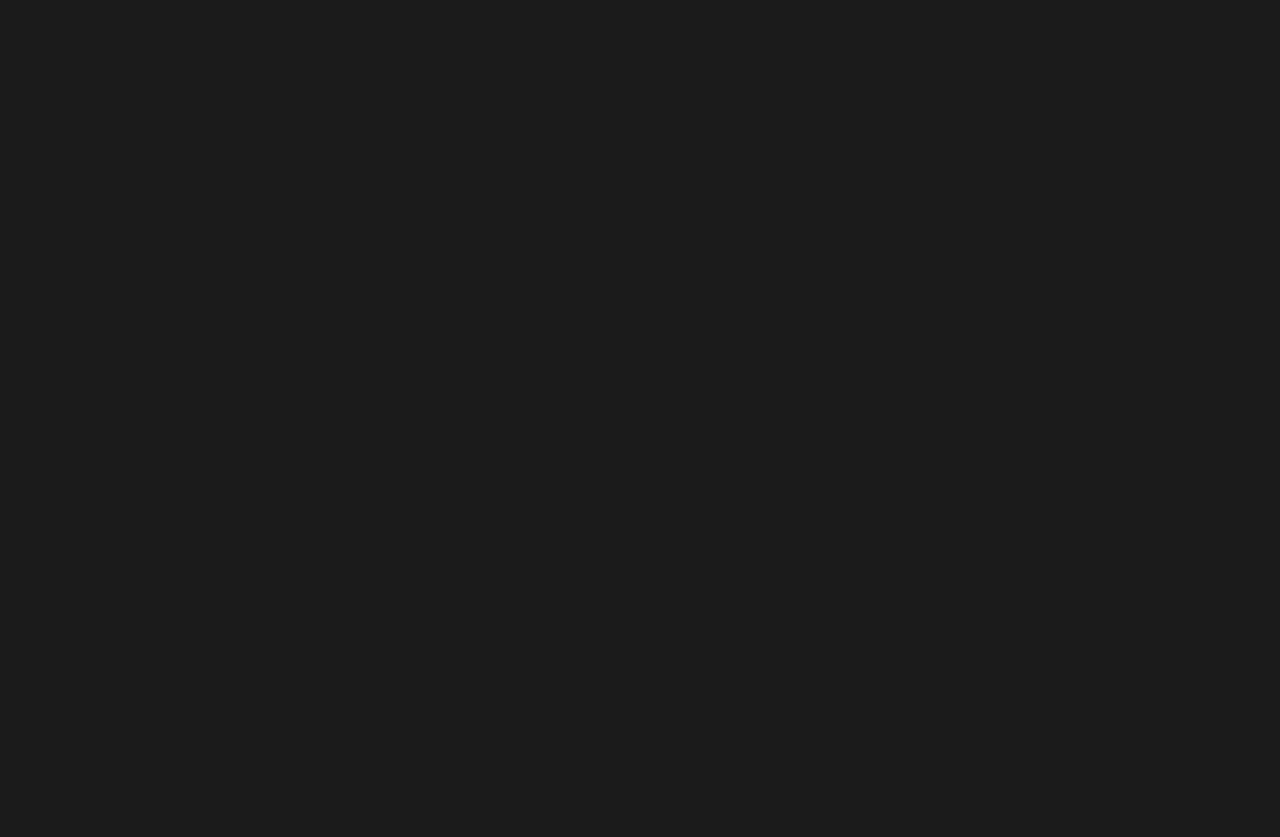
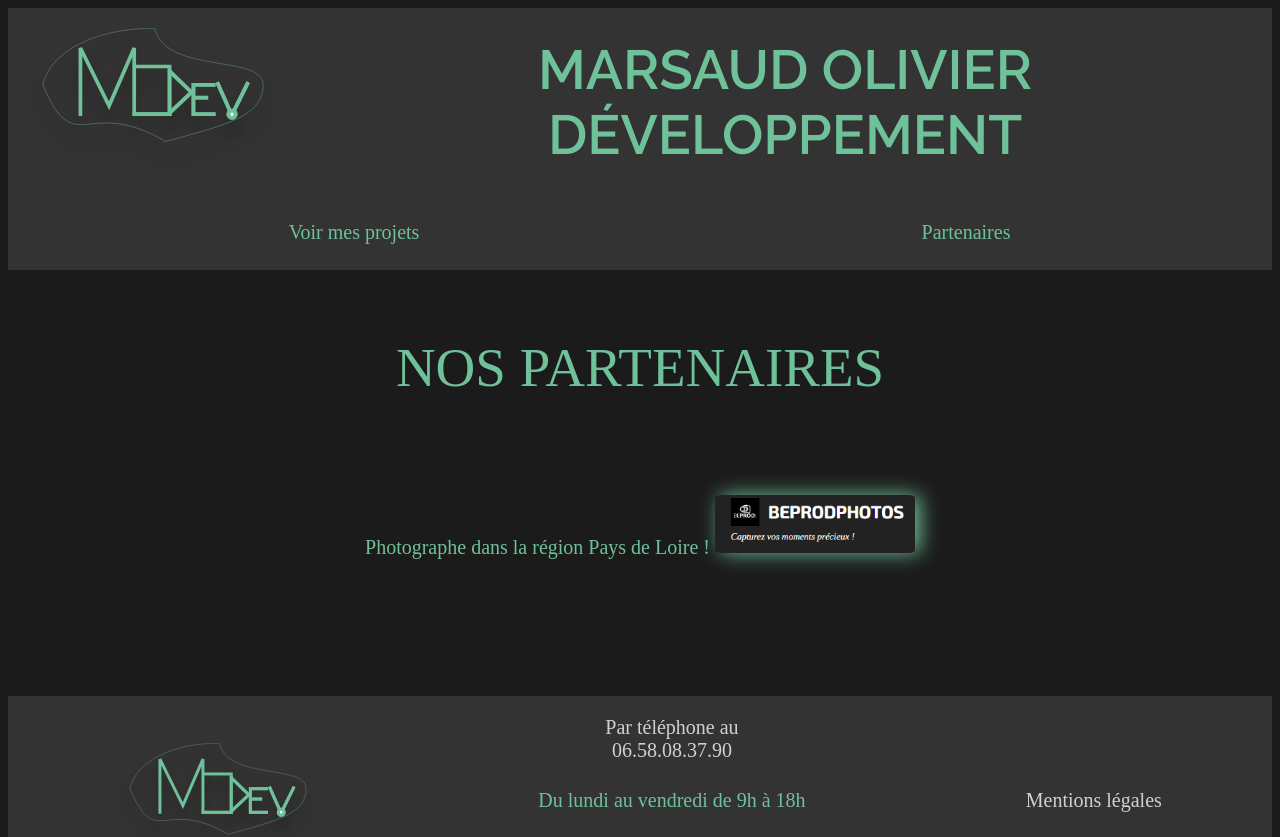
Before and after one commit to marsaudolivier/portefolioreact, a React (Create React App) app: page /partenaires in a window 1280 px wide. Before the commit this address had no page. Shown: the top 837 px of the page. Before the commit the page ends 800 px from the top, so only its background shows below. Built offline with nearby package versions, Linux system fonts and the light colour scheme; a web font is replaced by a local one.

Commit message:
push add partenaire

```diff
--- a/public/index.html
+++ b/public/index.html
@@ -1,4 +1,4 @@
-<!DOCTYPE html>
+ <!DOCTYPE html>
 <html lang="fr">
 
 <head>
@@ -6,7 +6,7 @@
   <link rel="icon" href="./assets/images/logo.svg"  type="image/x-icon" />
   <meta name="viewport" content="width=device-width, initial-scale=1" />
   <meta name="theme-color" content="#000000" />
-  <meta name="description" content="bienvenue sur le site de MODEV développeur web  et  web mobile" />
+  <meta name="description" content="Bienvenue sur le site de MODEV, développeur web et web mobile disponible dans le Nord Deux-Sèvres (Mauléon 79), le Maine-et-Loire (Cholet 49), ainsi que dans la Vendée (Les Herbiers 85)." />
   <link rel="apple-touch-icon" href="%PUBLIC_URL%/logo192.png" />
   <!--
  ajout police écriture
--- /dev/null
+++ b/src/Pages/PartenairesPage.jsx
@@ -0,0 +1,25 @@
+
+import Header from "../composent/Head";
+import Foot from "../composent/Foot";
+import Partenaires from "../composent/Partenaires";
+
+
+
+
+
+
+
+export default function PartenairesPage() {
+  return (
+    <>
+    <Header />
+    <Partenaires />
+
+
+    <Foot />
+
+
+
+    </>
+  );
+}
--- a/src/Routes/AppRoutes.jsx
+++ b/src/Routes/AppRoutes.jsx
@@ -3,6 +3,7 @@ import { Routes, Route } from 'react-router-dom';
 import IndexPage from '../Pages/IndexPage';
 import ProjectsPage from '../Pages/ProjectsPage';
 import MentionsPage from '../Pages/MentionsPage';
+import PartenairesPage from '../Pages/PartenairesPage';
 
 const AppRoutes = () => {
     return (
@@ -10,6 +11,7 @@ const AppRoutes = () => {
         <Route path="/" element={<IndexPage />} />
         <Route path="/projets" element={<ProjectsPage />} />
         <Route path="/mentions" element={<MentionsPage />} />
+        <Route path="/partenaires" element={<PartenairesPage />} />
     </Routes>
 
     );
--- a/src/composent/Head.jsx
+++ b/src/composent/Head.jsx
@@ -12,6 +12,11 @@ const Head = () => {
         <ul className="nav " id="nav">
           <li>
             <a href="/projets">Voir mes projets</a>
+
+          </li>
+          <li>
+            <a href="/partenaires">Partenaires</a>
+
           </li>
         </ul>
     </nav>
--- a/src/composent/Mentions.jsx
+++ b/src/composent/Mentions.jsx
@@ -30,7 +30,7 @@ const Mentions = () => {
             <br />
           </p>
           <h4>HÉBERGEUR DU SITE:</h4>
-          <p>Nom de l'hébergeur : https://vercel.com/</p>
+          <p>Nom de l'hébergeur : https://o2switch.fr</p>
           <h4>PROPRIÉTÉ INTELLECTUELLE:</h4>
           <p>
             Le contenu de ce site (textes, images, vidéos, etc.) est protégé par
--- /dev/null
+++ b/src/composent/Partenaires.jsx
@@ -0,0 +1,28 @@
+import React from "react";
+
+const Partenaires = () => {
+  return (
+    <>
+      <div className="contact">
+        <h2 className="container_QuiSuisJe_title">Nos partenaires</h2>
+        <div className="container_QuiSuisJe">
+
+          <p className="contact_texte">
+           <a href="https://www.beprodphotos.fr/" className="text">Photographe dans la région Pays de Loire !  <img
+            src="assets/images/beprod.png"
+            className="phot"
+            alt="Beprod"
+          /></a>
+            <br />
+            <br />
+            </p>
+
+
+
+        </div>{" "}
+      </div>
+    </>
+  );
+};
+
+export default Partenaires;
--- a/src/composent/WeAre.jsx
+++ b/src/composent/WeAre.jsx
@@ -38,8 +38,8 @@ const WeAre = () => {
               pour vous accompagner à chaque étape de votre projet.   <br />  <br />N'hésitez
               pas à me contacter pour discuter de votre projet et obtenir un
               devis personnalisé. Ensemble, donnons vie à votre présence en
-              ligne et propulsons votre entreprise vers de nouveaux horizons !
-            </p>
+              ligne et propulsons votre entreprise vers de nouveaux horizons ! <br />  <br />
+           Je suis disponible pour travailler aux alentours de Mauléon (79), Cholet (49), Bressuire (49), et Les Herbiers (85).</p>
           </div>
         </div>{" "}
       </div>
--- a/src/index.css
+++ b/src/index.css
@@ -46,8 +46,13 @@ h5 {
   align-items: center;
   text-align: center;
 }
+
 nav ul li {
   list-style: none;
+}
+nav ul  {
+  display: flex;
+  flex-direction: row;
 }
 .nav a {
   color: #6fc19a;
@@ -464,6 +469,16 @@ a:hover{
       background-color:#333333;
       margin: auto;
     }
-
+}
+.text{
+  color: #6fc19a;
+  font-size: 20px;
+}
+.phot{
+  width: 200px;
+  height: auto;
+  margin: auto;
+  border-radius: 5%;
+  box-shadow: #6fc19a 5px 0px 20px;
 
 }
```
Also changed, not shown: public/assets/images/beprod.png (added).
